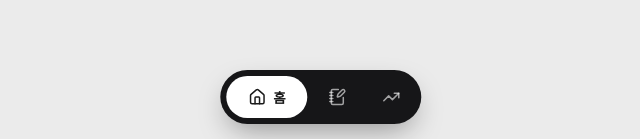
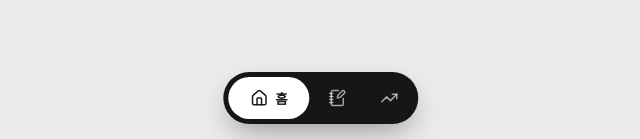
Before and after one commit to rabbit151409-stack/money-check, a React (Vite) app in the folder money-check/: page / in a window 1280 px wide. Shown: the part 658-797 px from the top of the page, without its empty margins (319-959 px from the left). Built offline with nearby package versions, Linux system fonts and the light colour scheme.

Commit message:
Update App.jsx

```diff
--- a/money-check/src/App.jsx
+++ b/money-check/src/App.jsx
@@ -220,7 +220,7 @@ export default function App() {
         * { max-width: 100%; }
         .app-container { width: 100%; max-width: 460px; margin: 0 auto; padding: 22px 18px 104px; }
         .hero-amt { font-size: clamp(34px, 11vw, 44px); }
-        .bottom-nav { position: fixed; bottom: 18px; left: 50%; transform: translateX(-50%); z-index: 50; max-width: calc(100% - 24px); box-sizing: border-box; }
+        .bottom-nav { position: fixed; bottom: 18px; left: 50%; transform: translateX(-50%); z-index: 50; width: fit-content; max-width: calc(100% - 24px); box-sizing: border-box; }
         .nav-btn { display: flex; align-items: center; gap: 7px; border: none; cursor: pointer; font-weight: 700; border-radius: 999px; white-space: nowrap; flex-shrink: 0; font-size: 13.5px; padding: 11px 22px; }
         .nav-btn.inactive { padding: 11px 15px; }
         @media (max-width: 360px) {
@@ -688,7 +688,7 @@ export default function App() {
       </div>
 
       {/* 하단 네비게이션 */}
-      <div className="bottom-nav" style={{ display: "flex", gap: 6, background: C.hero, borderRadius: 999, padding: 6, boxShadow: "0 12px 30px -8px rgba(0,0,0,0.4)" }}>
+      <div className="bottom-nav" style={{ display: "flex", alignItems: "center", gap: 4, background: C.hero, borderRadius: 999, padding: 5, boxShadow: "0 12px 30px -8px rgba(0,0,0,0.4)" }}>
         {[["home", "홈", Home], ["ledger", "가계부", NotebookPen], ["savings", "저축", TrendingUp]].map(([p, label, Icon]) => {
           const active = page === p;
           return (
```
